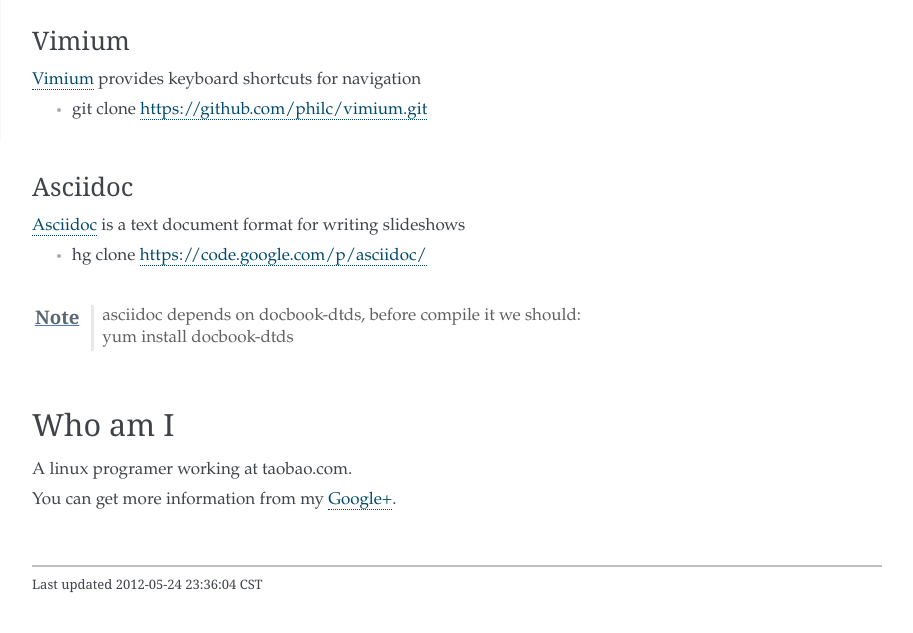
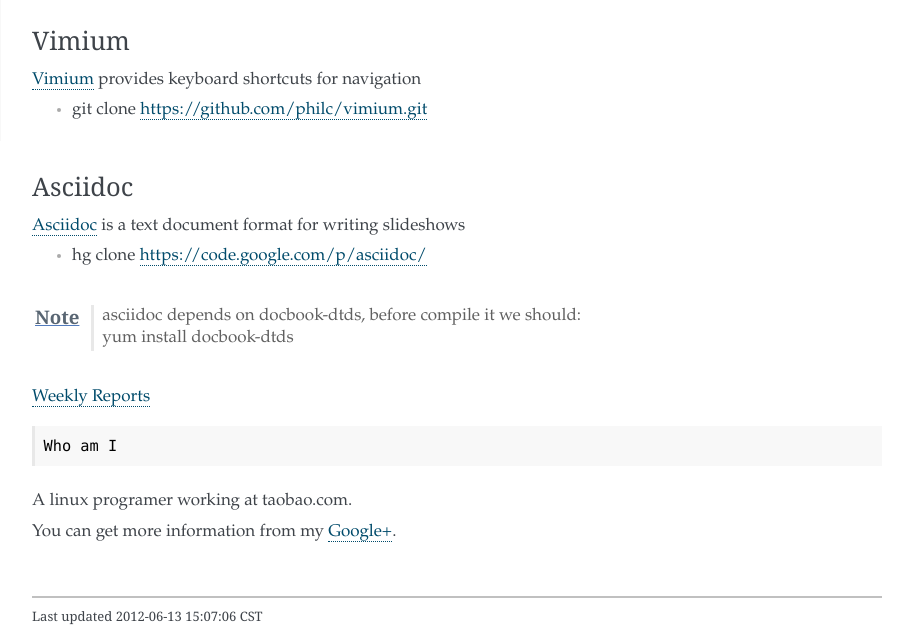
Before and after one commit to yunkai/yunkai.github.com, a plain HTML site: page index.html in a window 1280 px wide. Shown: the part 659-1292 px from the top of the page, without its empty margins (240-1153 px from the left). Before the commit the page ends 1261 px from the top, so only its background shows below. Drawn offline with Linux system fonts and the light colour scheme.

Commit message:
update .vimrc

```diff
--- a/index.html
+++ b/index.html
@@ -910,22 +910,22 @@
 yum install docbook-dtds</td>
 </tr></table>
 </div>
-</div>
-</div>
-</div>
-<div class="sect1">
-<h2 id="_who_am_i">Who am I</h2>
-<div class="sectionbody">
+<div class="paragraph"><p><a href="weekly_reports.html">Weekly Reports</a></p></div>
+<div class="listingblock">
+<div class="content">
+<pre><tt>Who am I</tt></pre>
+</div></div>
 <div class="paragraph"><p>A linux programer working at taobao.com.<br /></p></div>
 <div class="paragraph"><p>You can get more information from my
 <a href="https://plus.google.com/114670895059846153591/about">Google+</a>.</p></div>
 </div>
 </div>
 </div>
+</div>
 <div id="footnotes"><hr /></div>
 <div id="footer">
 <div id="footer-text">
-Last updated 2012-05-24 23:36:04 CST
+Last updated 2012-06-13 15:07:06 CST
 </div>
 </div>
 </body>
```
Also changed, not shown: 2 other files.
